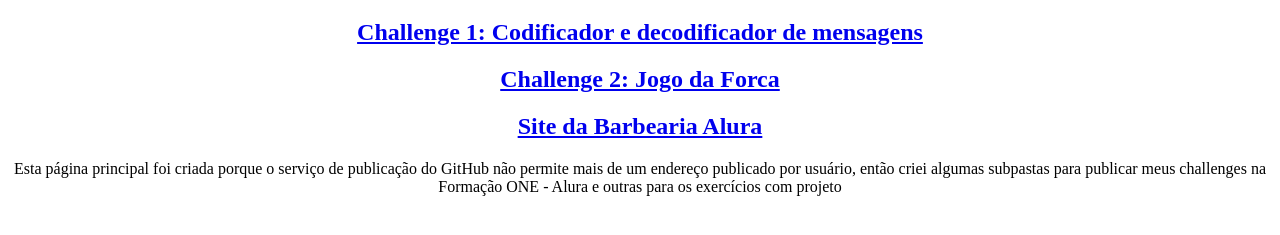
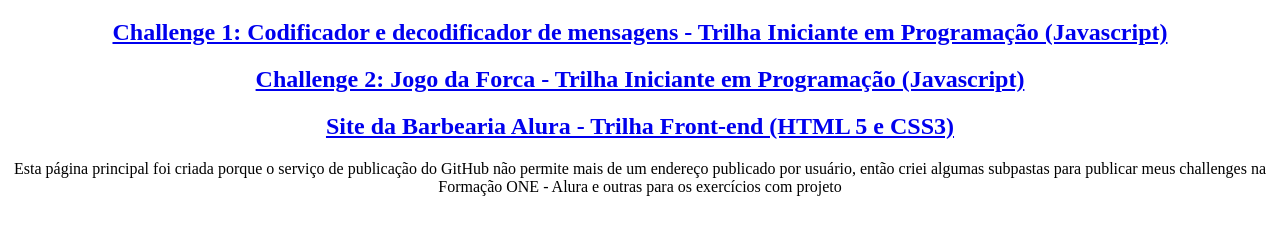
Before and after one commit to danielbecher/danielbecher.github.io, a plain HTML site: page index.html in a window 1280 px wide. Shown: the part 61-296 px from the top of the page. Drawn offline with Linux system fonts and the light colour scheme.

Commit message:
Adicionado o projeto do Site da Barbearia Alura no index

```diff
--- a/index.html
+++ b/index.html
@@ -9,9 +9,9 @@
 <body>
     <div style="text-align:center">
         <h1>Qual projeto você quer ver?</h1>
-        <a href="https://danielbecher.github.io/codificador"><h2>Challenge 1: Codificador e decodificador de mensagens</h2></a>
-        <a href="https://danielbecher.github.io/jogodaforca/"><h2>Challenge 2: Jogo da Forca</h2></a>
-        <a href="https://danielbecher.github.io/html5-css3/"><h2>Site da Barbearia Alura</h2></a>
+        <a href="https://danielbecher.github.io/codificador"><h2>Challenge 1: Codificador e decodificador de mensagens - Trilha Iniciante em Programação (Javascript)</h2></a>
+        <a href="https://danielbecher.github.io/jogodaforca/"><h2>Challenge 2: Jogo da Forca - Trilha Iniciante em Programação (Javascript)</h2></a>
+        <a href="https://danielbecher.github.io/html5-css3/"><h2>Site da Barbearia Alura - Trilha Front-end (HTML 5 e CSS3)</h2></a>
         <p>Esta página principal foi criada porque o serviço de publicação do GitHub não permite mais de um endereço publicado por usuário, então criei algumas subpastas para publicar meus challenges na Formação ONE - Alura e outras para os exercícios com projeto</p></p>
     </div>
 </body>
```
